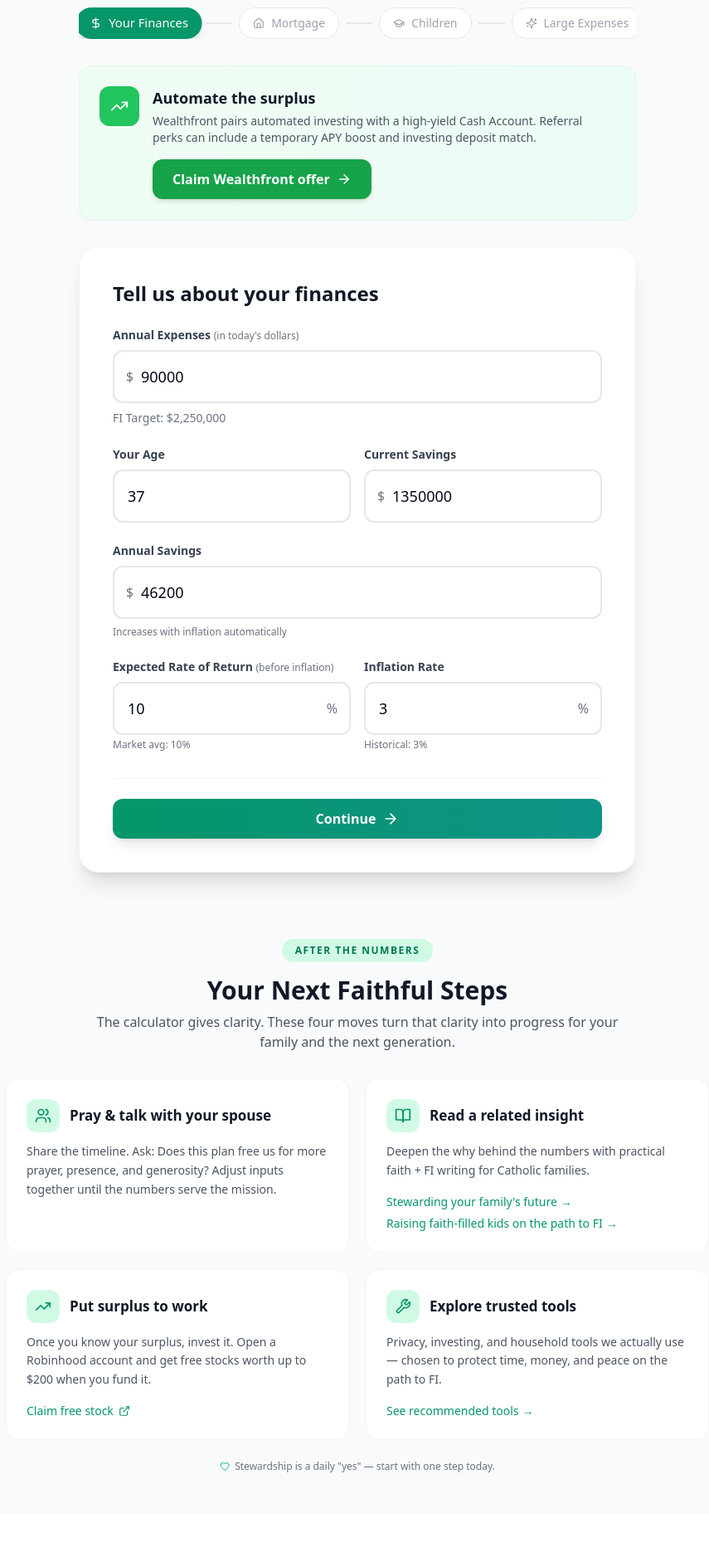
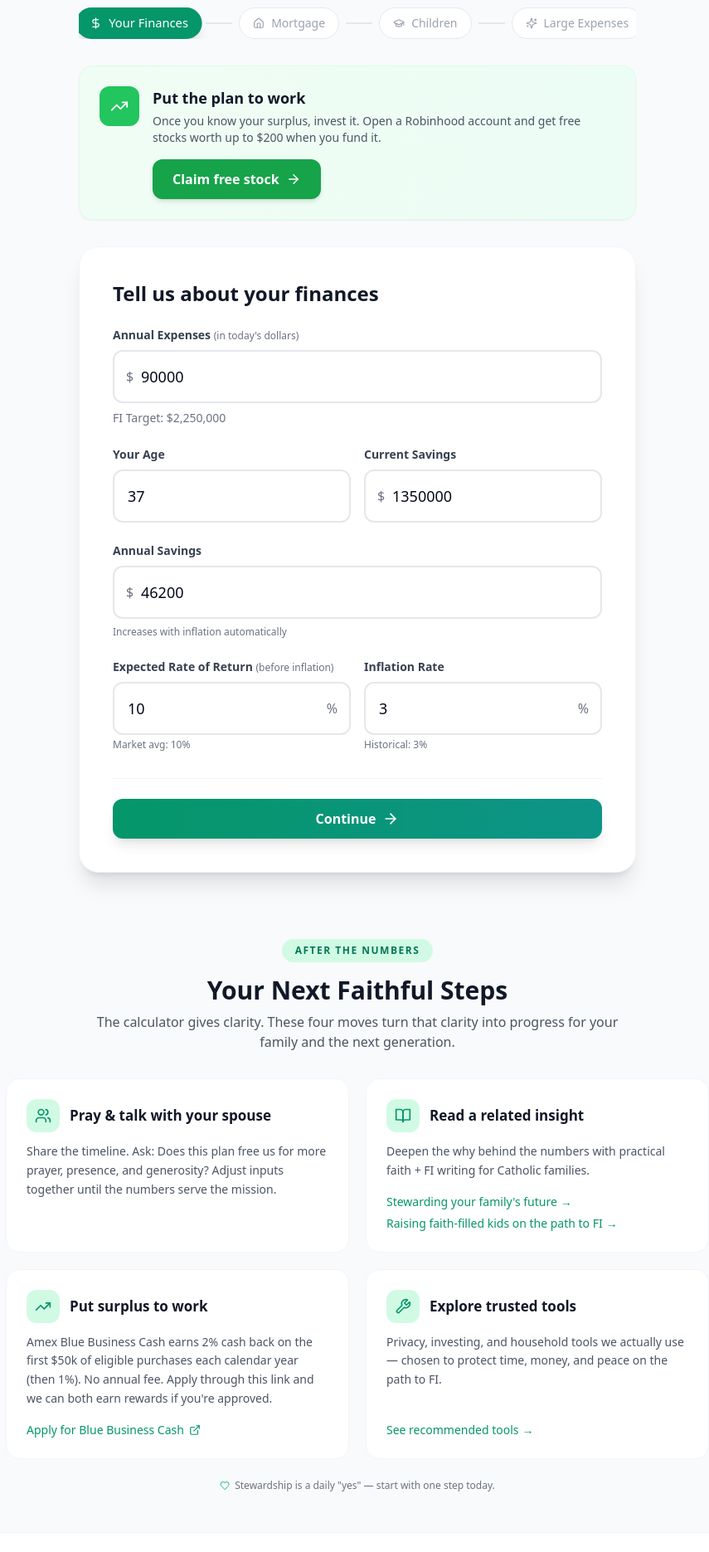
Before and after one commit to daughterpop/super-fi-calc, a React (Vite) app: page /calculators in a window 1280 px wide. Shown: the part 620-2491 px from the top of the page at 83% size, without its empty margins (209-1064 px from the left). Built offline with nearby package versions, Linux system fonts and the light colour scheme.

Commit message:
Add Amex Blue Business Cash referral to catalog

```diff
--- a/src/data/referrals.js
+++ b/src/data/referrals.js
@@ -28,6 +28,18 @@ export const REFERRALS = [
       'Wealthfront pairs automated investing with a high-yield Cash Account. Referral perks can include a temporary APY boost and investing deposit match.',
     cardCta: 'Claim Wealthfront offer',
     href: 'https://www.wealthfront.com/c/affiliates/invited/AFFD-AL7T-QSBZ-J0Q8',
+  },
+  {
+    id: 'amex-bbc',
+    categories: ['investing', 'household'],
+    stripHeadline: 'Blue Business Cash — earn rewards',
+    stripSub: ' — no annual fee business card for everyday spend',
+    stripCta: 'Apply via referral',
+    cardEyebrow: 'Put spend to work',
+    cardBody:
+      'Amex Blue Business Cash earns 2% cash back on the first $50k of eligible purchases each calendar year (then 1%). No annual fee. Apply through this link and we can both earn rewards if you\'re approved.',
+    cardCta: 'Apply for Blue Business Cash',
+    href: 'https://americanexpress.com/en-us/referral/bluebusinesscash-credit-card?ref=DUSTIHtvYM&XL=MIMNS',
   },
   {
     id: 'monarch',
```
